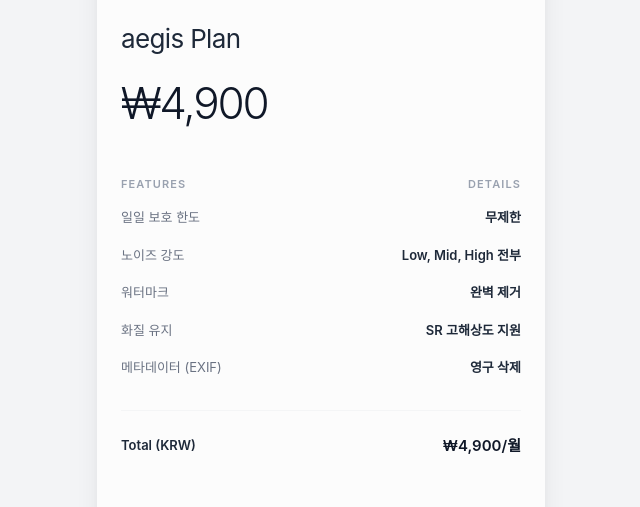
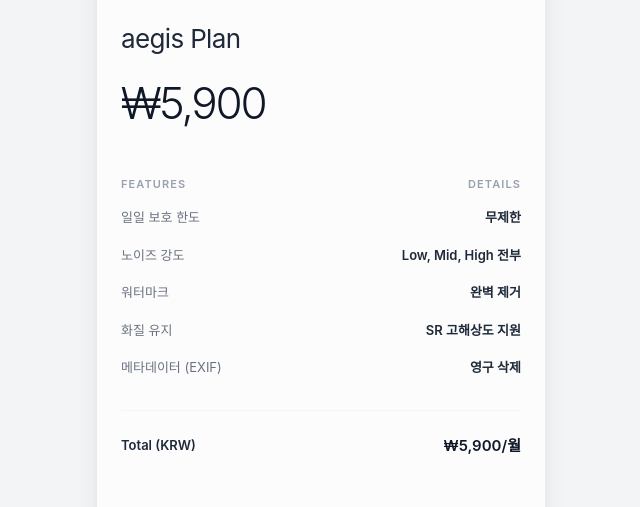
Before and after one commit to choi0806/-----------, a React (Vite) app: page /subscription in a window 1280 px wide. Shown: the part 189-696 px from the top of the page, without its empty margins (319-959 px from the left). Built offline with nearby package versions, Linux system fonts and the light colour scheme.

Commit message:
가격 수정

```diff
--- a/src/app/components/PremiumScreen.tsx
+++ b/src/app/components/PremiumScreen.tsx
@@ -47,7 +47,7 @@
             aegis Plan
           </h1>
           <p className="text-[44px] font-light tracking-tighter text-gray-900">
-            {tab === "basic" ? "₩0" : "₩4,900"}
+            {tab === "basic" ? "₩0" : "₩5,900"}
           </p>
         </div>
 
@@ -85,7 +85,7 @@
         {/* Total */}
         <div className="flex justify-between items-center">
           <span className="text-[13px] font-medium text-gray-800">Total (KRW)</span>
-          <span className="text-[15px] font-medium text-gray-900">{tab === "basic" ? "₩0" : "₩4,900/월"}</span>
+          <span className="text-[15px] font-medium text-gray-900">{tab === "basic" ? "₩0" : "₩5,900/월"}</span>
         </div>
       </div>
 
```
